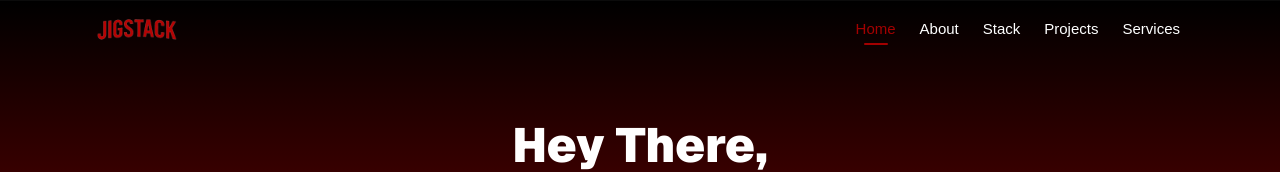
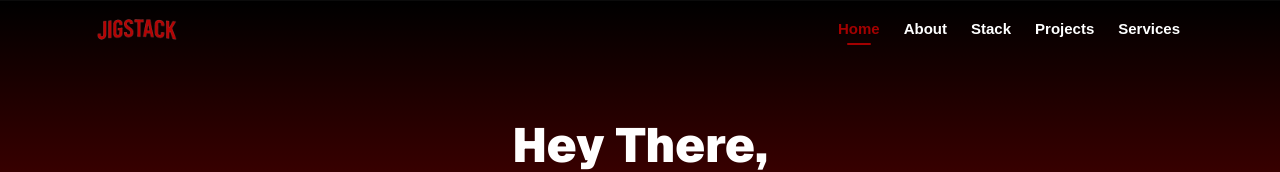
Before and after one commit to jigabarda/Portfoliov4, a Next.js app: page / in a window 1280 px wide. Shown: the top 172 px of the page. Built offline with nearby package versions, Linux system fonts and the light colour scheme.

Commit message:
update navbar hover animation and the text weight

```diff
--- a/src/app/components/Navbar.tsx
+++ b/src/app/components/Navbar.tsx
@@ -140,7 +140,7 @@ const Navbar = () => {
                 key={id}
                 onClick={() => scrollToSection(id)}
                 className={`
-                  text-[15px] font-normal relative group transition duration-300 cursor-pointer
+                  text-[15px] font-normal font-semibold relative group transition duration-300 cursor-pointer
                   ${activeSection === id ? "text-[#A30000]" : "text-white"}
                 `}
               >
@@ -148,7 +148,7 @@ const Navbar = () => {
                 <span
                   className={`
                     absolute left-1/2 -bottom-1 -translate-x-1/2 h-0.5 bg-[#A30000] rounded transition-all duration-500
-                    ${activeSection === id ? "w-6" : "w-0 group-hover:w-6"}
+                    ${activeSection === id ? "w-6" : "w-0 group-hover:w-10"}
                   `}
                 ></span>
               </button>
```
